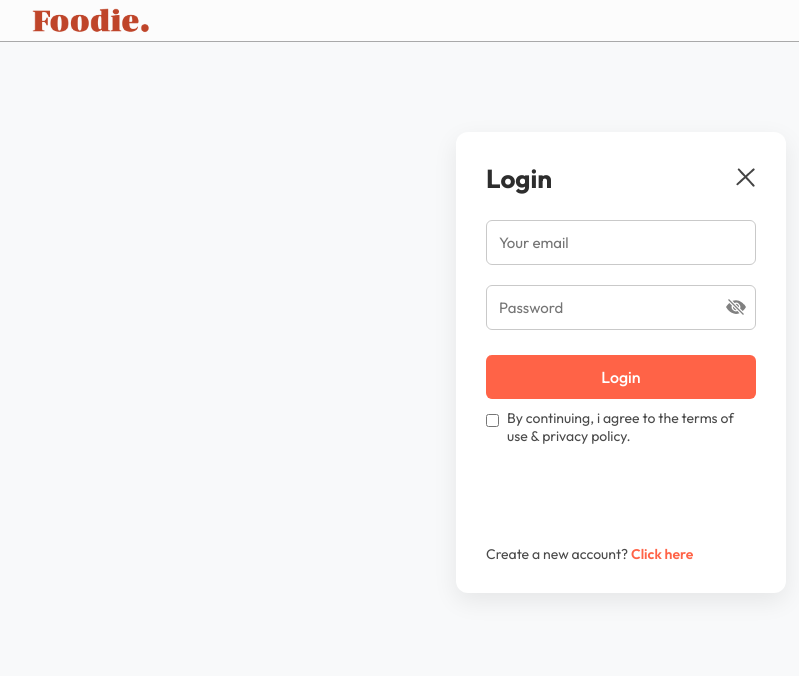
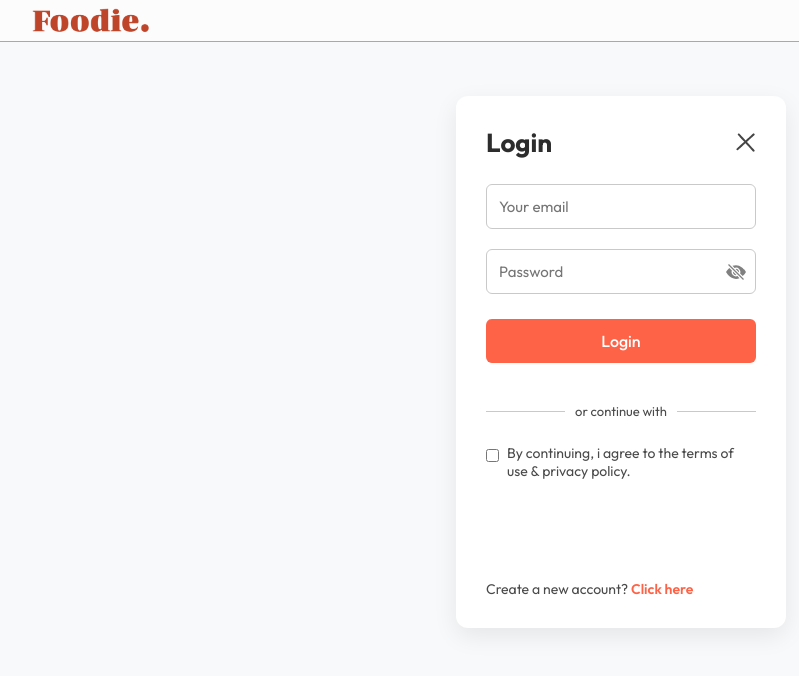
Before and after one commit to Lohit534/mern-full-stack, a React (Vite) app in the folder admin/: page /add in a window 1280 px wide. Shown: the top 676 px of the page, without its empty margins (19-818 px from the left). Built offline with nearby package versions, Linux system fonts and the light colour scheme; no server answers.

Commit message:
Add 'or continue with' divider text above Google Login button

```diff
--- a/admin/src/pages/Login/Login.css
+++ b/admin/src/pages/Login/Login.css
@@ -125,3 +125,23 @@
     justify-content: center;
     margin-top: 10px;
 }
+
+.login-divider {
+    display: flex;
+    align-items: center;
+    text-align: center;
+    margin: 15px 0;
+    color: #4a4a4a;
+    font-size: 13px;
+}
+
+.login-divider::before,
+.login-divider::after {
+    content: '';
+    flex: 1;
+    border-bottom: 1px solid #c9c9c9;
+}
+
+.login-divider span {
+    padding: 0 10px;
+}
--- a/admin/src/pages/Login/Login.jsx
+++ b/admin/src/pages/Login/Login.jsx
@@ -71,6 +71,9 @@ const Login = ({ setToken, url }) => {
                     </div>
                 </div>
                 <button type='submit'>{currState === "Sign Up" ? "Create account" : "Login"}</button>
+                <div className="login-divider">
+                    <span>or continue with</span>
+                </div>
                 <div className="login-condition">
                     <input type="checkbox" required />
                     <p>By continuing, i agree to the terms of use & privacy policy.</p>
```
Also changed, not shown: 2 other files (tests, documents, lock files or other folders).
